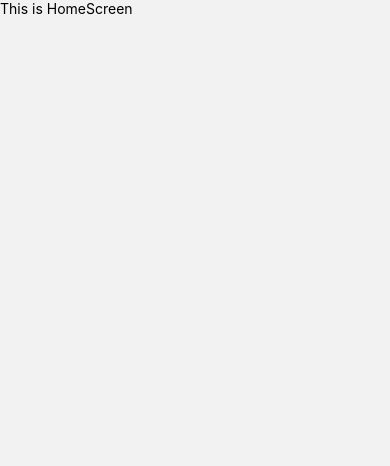
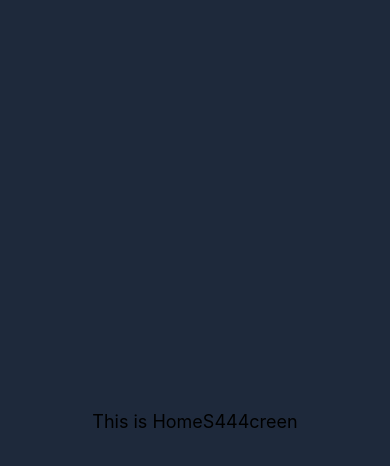
Before and after one commit to ducnguyenp/ReactNative_Animation, a React Native app: screen /HomeStack in a window 390 px wide. Shown: the top 466 px of the page. Built offline with nearby package versions, Linux system fonts and the light colour scheme.

Commit message:
Add styled-component and Tailwind css

```diff
--- a/babel.config.js
+++ b/babel.config.js
@@ -1,3 +1,4 @@
 module.exports = {
   presets: ['module:metro-react-native-babel-preset'],
+  plugins: ["nativewind/babel"],
 };
--- /dev/null
+++ b/src/app.d.ts
@@ -0,0 +1 @@
+import 'nativewind/types'
--- a/src/screens/Home.tsx
+++ b/src/screens/Home.tsx
@@ -1,8 +1,12 @@
-import React from 'react'
-import { Text, View } from 'react-native'
+import React from "react";
+import { Text, View } from "react-native";
 
 const Home = () => {
-    return <View><Text>This is HomeScreen</Text></View>
-}
+  return (
+    <View className="flex-1 items-center justify-center bg-slate-800">
+      <Text className="text-lg">This is HomeS444creen</Text>
+    </View>
+  );
+};
 
-export default Home
+export default Home;
--- /dev/null
+++ b/tailwind.config.js
@@ -0,0 +1,8 @@
+/** @type {import('tailwindcss').Config} */
+module.exports = {
+  content: ['./src/**/*.{ts,tsx}'],
+  theme: {
+    extend: {},
+  },
+  plugins: [],
+}
```
Also changed, not shown: package.json (+9 -4 lines), tsconfig.json (+28 -1 lines), 1 other file (tests, documents, lock files or other folders).
